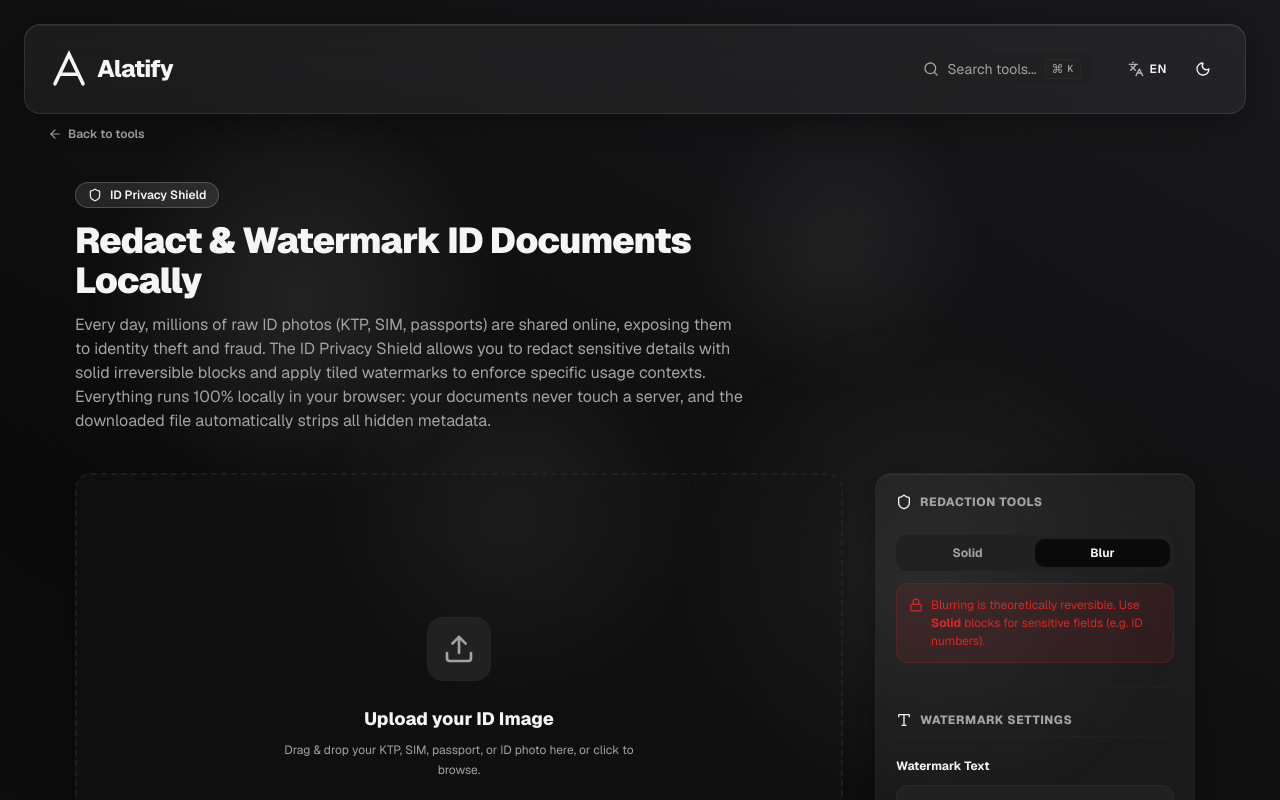
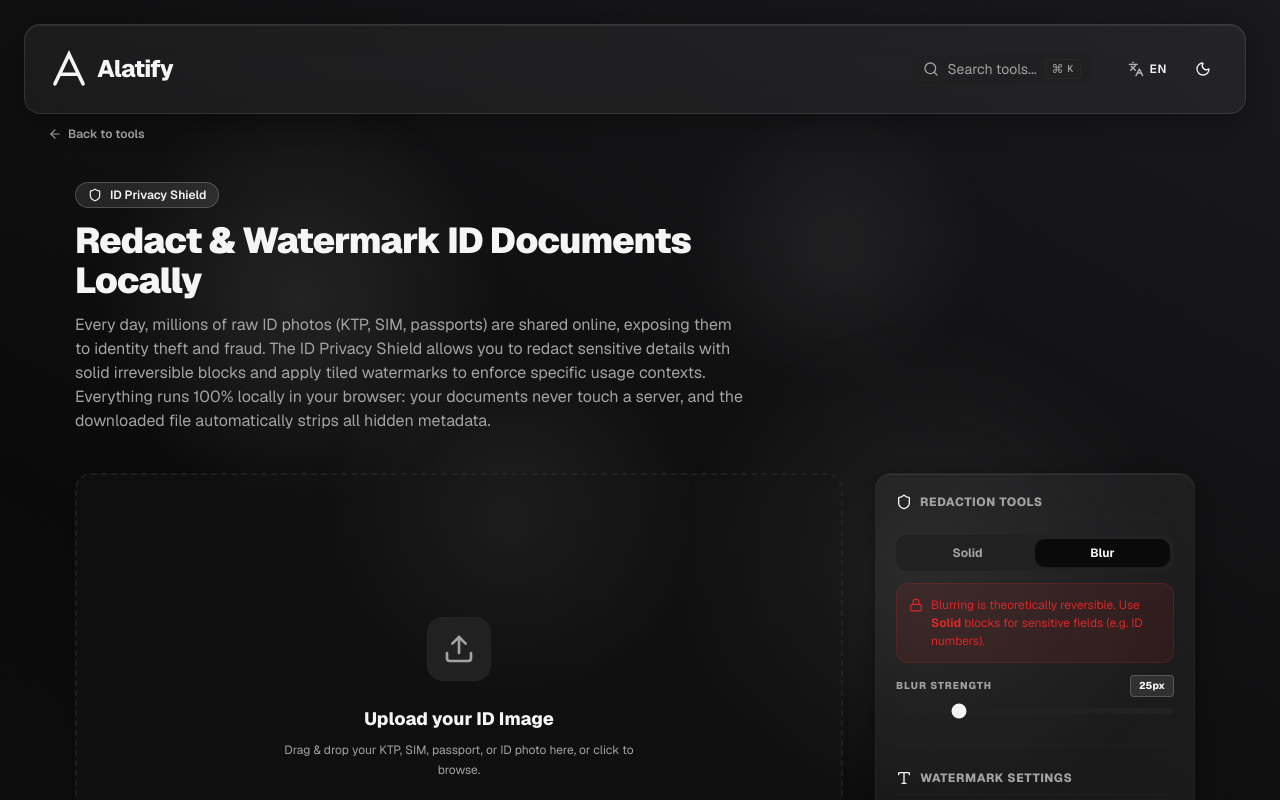
Before and after one commit to getalatify/AlatifyWeb, a Next.js app: page /tools/id-protector in a window 1280 px wide. Both pictures are taken after a click on the button "Blur". Shown: the top 800 px of the page. Built offline with nearby package versions, Linux system fonts and the light colour scheme.

Commit message:
feat: id-protector relayout (download+filename in card, grouped right), markdown-to-pdf replace-file relabel

```diff
--- a/src/app/(site)/tools/id-protector/id-protector-client.tsx
+++ b/src/app/(site)/tools/id-protector/id-protector-client.tsx
@@ -29,6 +29,7 @@
 
   const [mode, setMode] = useState<RedactionMode>('solid');
   const [solidColor, setSolidColor] = useState<string>('#000000');
+  const [blurStrength, setBlurStrength] = useState<number>(25);
 
   const [watermark, setWatermark] = useState<WatermarkConfig>({
     text: '',
@@ -88,8 +89,8 @@
     const previewRedactions = draggedRedaction
       ? redactions.filter(r => r.id !== draggedRedaction.id)
       : redactions;
-    renderToCanvas(imageObj, previewRedactions, watermark, previewCanvasRef.current, true);
-  }, [imageObj, redactions, watermark, draggedRedaction]);
+    renderToCanvas(imageObj, previewRedactions, watermark, previewCanvasRef.current, true, blurStrength);
+  }, [imageObj, redactions, watermark, draggedRedaction, blurStrength]);
 
   useEffect(() => {
     const rAF = requestAnimationFrame(updateCanvas);
@@ -250,7 +251,7 @@
 
     try {
       const offscreenCanvas = document.createElement('canvas');
-      renderToCanvas(imageObj, redactions, watermark, offscreenCanvas, false); // false for natural size export
+      renderToCanvas(imageObj, redactions, watermark, offscreenCanvas, false, blurStrength); // false for natural size export
 
       const blob = await exportPng(offscreenCanvas);
 
@@ -507,7 +508,7 @@
                   </div>
                 </div>
 
-                <div className="flex flex-wrap items-end justify-between gap-4 p-4 bg-card rounded-2xl border border-border/60 shadow-sm">
+                <div className="flex flex-wrap items-end justify-end gap-4 p-4 bg-card rounded-2xl border border-border/60 shadow-sm">
                   <FilenameField
                     showLabel={true}
                     value={filename.value}
@@ -559,9 +560,30 @@
                   </div>
 
                   {mode === 'blur' && (
-                    <div className="p-3 bg-destructive/5 dark:bg-destructive/10 border border-destructive/20 rounded-xl flex items-start gap-2 text-destructive text-xs leading-normal">
-                      <Lock className="w-3.5 h-3.5 shrink-0 mt-0.5 text-destructive" />
-                      <span>Blurring is theoretically reversible. Use <strong>Solid</strong> blocks for sensitive fields (e.g. ID numbers).</span>
+                    <div className="space-y-3">
+                      <div className="p-3 bg-destructive/5 dark:bg-destructive/10 border border-destructive/20 rounded-xl flex items-start gap-2 text-destructive text-xs leading-normal">
+                        <Lock className="w-3.5 h-3.5 shrink-0 mt-0.5 text-destructive" />
+                        <span>Blurring is theoretically reversible. Use <strong>Solid</strong> blocks for sensitive fields (e.g. ID numbers).</span>
+                      </div>
+                      <div className="space-y-2">
+                        <div className="flex justify-between items-center text-xs">
+                          <span className="text-[10px] font-extrabold text-muted-foreground uppercase tracking-widest block">
+                            Blur Strength
+                          </span>
+                          <span className="px-2 py-0.5 rounded bg-primary/10 text-primary border border-primary/20 text-[10px] font-extrabold">
+                            {blurStrength}px
+                          </span>
+                        </div>
+                        <input
+                          type="range"
+                          min={5}
+                          max={100}
+                          step={1}
+                          value={blurStrength}
+                          onChange={(e) => setBlurStrength(Number(e.target.value))}
+                          className="w-full h-1.5 bg-secondary rounded-lg appearance-none cursor-pointer accent-primary"
+                        />
+                      </div>
                     </div>
                   )}
 
--- a/src/lib/id-protector/engine.ts
+++ b/src/lib/id-protector/engine.ts
@@ -25,7 +25,8 @@
   redactions: Redaction[],
   watermark: WatermarkConfig | null,
   canvas: HTMLCanvasElement,
-  isDisplayPreview: boolean = false
+  isDisplayPreview: boolean = false,
+  blurStrength: number = 25
 ): void {
   const ctx = canvas.getContext('2d');
   if (!ctx) return;
@@ -52,17 +53,20 @@
       ctx.fillStyle = redaction.color;
       ctx.fillRect(redaction.x, redaction.y, redaction.w, redaction.h);
     } else if (redaction.mode === 'blur') {
-      ctx.save();
-      // Clip to redaction rect
-      ctx.beginPath();
-      ctx.rect(redaction.x, redaction.y, redaction.w, redaction.h);
-      ctx.clip();
-
-      // Apply blur to the clipped area
-      ctx.filter = `blur(${Math.max(source.naturalWidth, source.naturalHeight) * 0.02}px)`; // Dynamic blur size
-      // Draw image exactly in place to avoid scaling artifacts/misalignment
-      ctx.drawImage(source, 0, 0, source.naturalWidth, source.naturalHeight);
-      ctx.restore();
+      const blurCanvas = document.createElement('canvas');
+      blurCanvas.width = source.naturalWidth;
+      blurCanvas.height = source.naturalHeight;
+      const blurCtx = blurCanvas.getContext('2d');
+      if (blurCtx) {
+        blurCtx.filter = `blur(${blurStrength}px)`;
+        blurCtx.drawImage(source, 0, 0);
+        // opaque box copy — fully replaces underlying pixels in the region
+        ctx.drawImage(
+          blurCanvas,
+          redaction.x, redaction.y, redaction.w, redaction.h,
+          redaction.x, redaction.y, redaction.w, redaction.h
+        );
+      }
     }
   }
 
```
